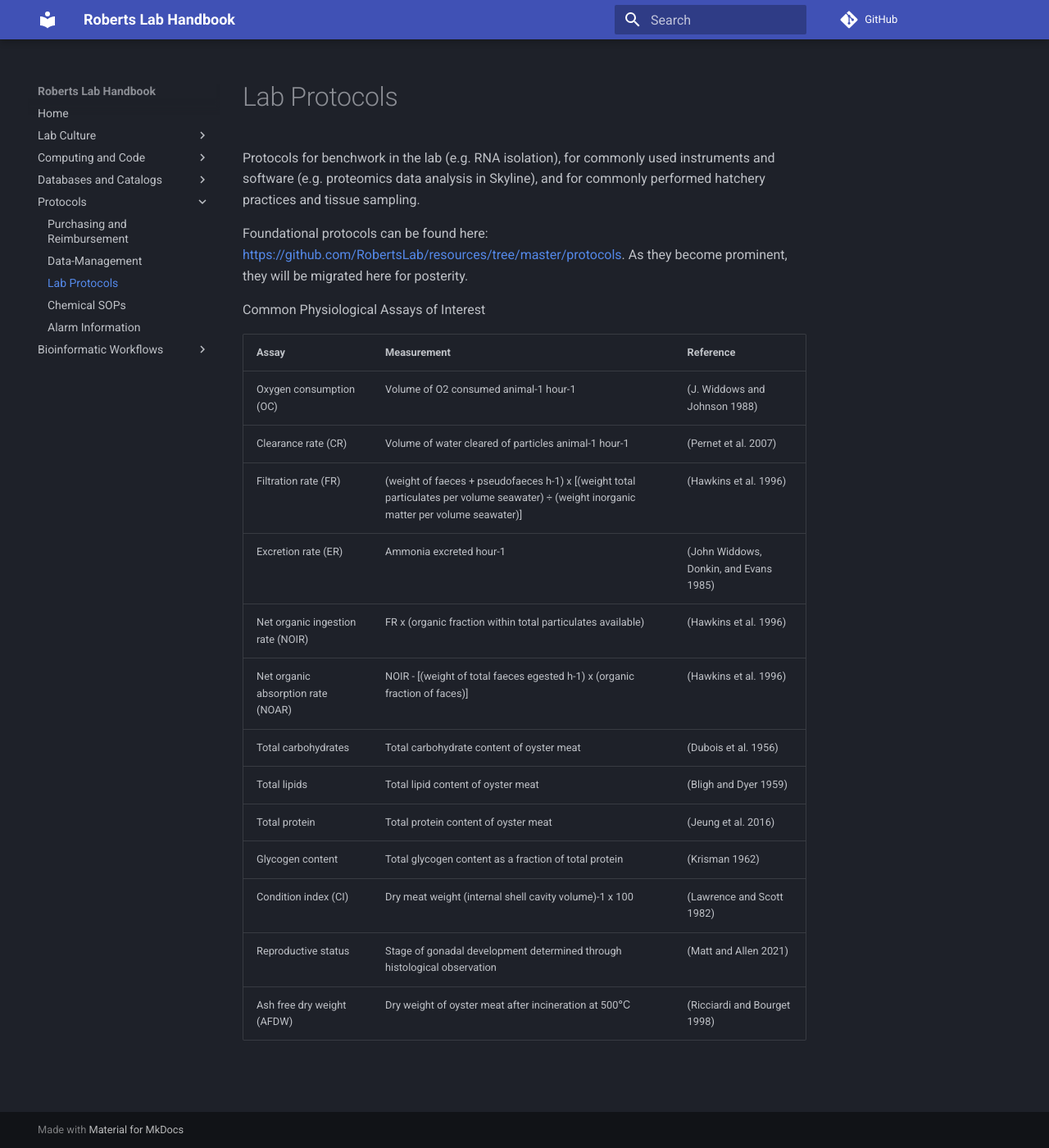
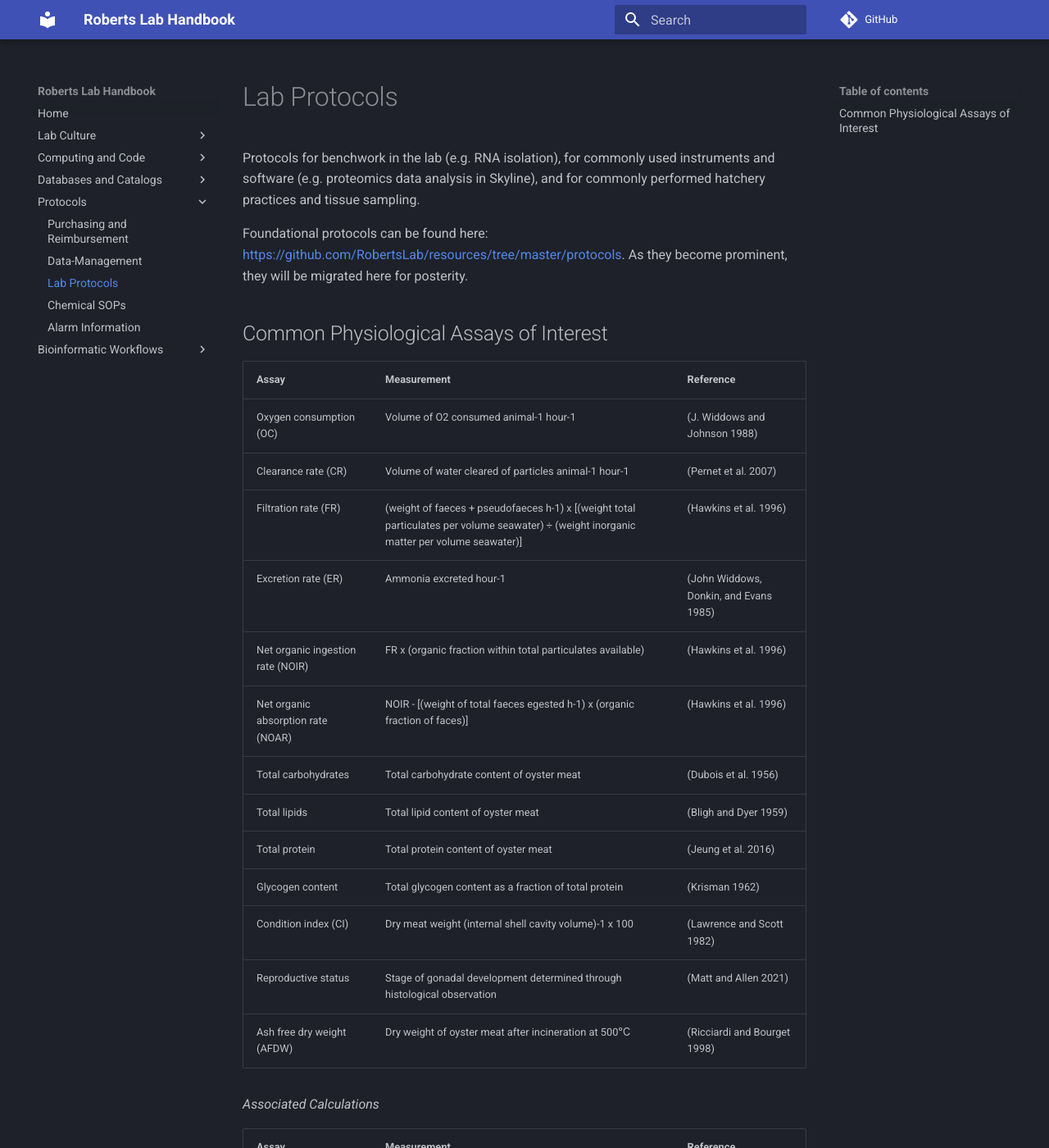
Before and after one commit to RobertsLab/resources, an MkDocs documentation site: the page built from docs/Lab-Protocols.md, in a window 1280 px wide and 1400 px high. Shown: the whole window at 82% size. Built offline with MkDocs 1.6.1 and Material for MkDocs 9.7.7, drawn with Linux system fonts in a browser that asks for light colours; comment, search, counter and statistics services are not loaded.

Commit message:
Update Lab-Protocols.md

```diff
--- a/docs/Lab-Protocols.md
+++ b/docs/Lab-Protocols.md
@@ -3,20 +3,38 @@
 Foundational protocols can be found here: <https://github.com/RobertsLab/resources/tree/master/protocols>. As they become prominent, they will be migrated here for posterity.
 
 
-Common Physiological Assays of Interest
+## Common Physiological Assays of Interest
 
-| Assay                              | Measurement                                                                                                                               | Reference                              |
-|------------------------------------|-------------------------------------------------------------------------------------------------------------------------------------------|----------------------------------------|
-| Oxygen consumption (OC)            | Volume of O2 consumed animal-1 hour-1                                                                                                     | (J. Widdows and Johnson 1988)          |
-| Clearance rate (CR)                | Volume of water cleared of particles animal-1 hour-1                                                                                      | (Pernet et al. 2007)                   |
-| Filtration rate (FR)               | (weight of faeces + pseudofaeces h-1) x [(weight total particulates per volume seawater) ÷ (weight inorganic matter per volume seawater)] | (Hawkins et al. 1996)                  |
-| Excretion rate (ER)                | Ammonia excreted hour-1                                                                                                                   | (John Widdows, Donkin, and Evans 1985) |
-| Net organic ingestion rate (NOIR)  | FR x (organic fraction within total particulates available)                                                                               | (Hawkins et al. 1996)                  |
-| Net organic absorption rate (NOAR) | NOIR - [(weight of total faeces egested h-1) x (organic fraction of faces)]                                                               | (Hawkins et al. 1996)                  |
-| Total carbohydrates                | Total carbohydrate content of oyster meat                                                                                                 | (Dubois et al. 1956)                   |
-| Total lipids                       | Total lipid content of oyster meat                                                                                                        | (Bligh and Dyer 1959)                  |
-| Total protein                      | Total protein content of oyster meat                                                                                                      | (Jeung et al. 2016)                    |
-| Glycogen content                   | Total glycogen content as a fraction of total protein                                                                                     | (Krisman 1962)                         |
-| Condition index (CI)               | Dry meat weight (internal shell cavity volume)-1 x 100                                                                                    | (Lawrence and Scott 1982)              |
-| Reproductive status                | Stage of gonadal development determined through histological observation                                                                  | (Matt and Allen 2021)                  |
-| Ash free dry weight (AFDW)         | Dry weight of oyster meat after incineration at 500℃                                                                                      | (Ricciardi and Bourget 1998)           |
+| Assay | Measurement | Reference |
+|-|-|-|
+| Oxygen consumption (OC) | Volume of O2 consumed animal-1 hour-1 | (J. Widdows and Johnson 1988) |
+| Clearance rate (CR)  | Volume of water cleared of particles animal-1 hour-1 | (Pernet et al. 2007) |
+| Filtration rate (FR) | (weight of faeces + pseudofaeces h-1) x [(weight total particulates per volume seawater) ÷ (weight inorganic matter per volume seawater)] | (Hawkins et al. 1996) |
+| Excretion rate (ER) | Ammonia excreted hour-1 | (John Widdows, Donkin, and Evans 1985) |
+| Net organic ingestion rate (NOIR) | FR x (organic fraction within total particulates available) | (Hawkins et al. 1996) |
+| Net organic absorption rate (NOAR) | NOIR - [(weight of total faeces egested h-1) x (organic fraction of faces)] | (Hawkins et al. 1996) |
+| Total carbohydrates | Total carbohydrate content of oyster meat | (Dubois et al. 1956) |
+| Total lipids | Total lipid content of oyster meat | (Bligh and Dyer 1959) |
+| Total protein | Total protein content of oyster meat | (Jeung et al. 2016) |
+| Glycogen content | Total glycogen content as a fraction of total protein | (Krisman 1962) |
+| Condition index (CI) | Dry meat weight (internal shell cavity volume)-1 x 100    | (Lawrence and Scott 1982) |
+| Reproductive status | Stage of gonadal development determined through histological observation | (Matt and Allen 2021) |
+| Ash free dry weight (AFDW) | Dry weight of oyster meat after incineration at 500℃ | (Ricciardi and Bourget 1998) |
+
+_Associated Calculations_
+
+| Assay | Measurement | Reference |
+|-|-|-|
+| Oxygen consumption (OC) | Volume of O2 consumed animal-1 hour-1 | (J. Widdows and Johnson 1988) |
+| Clearance rate (CR)  | Volume of water cleared of particles animal-1 hour-1 | (Pernet et al. 2007) |
+| Filtration rate (FR) | (weight of faeces + pseudofaeces h-1) x [(weight total particulates per volume seawater) ÷ (weight inorganic matter per volume seawater)] | (Hawkins et al. 1996) |
+| Excretion rate (ER) | Ammonia excreted hour-1 | (John Widdows, Donkin, and Evans 1985) |
+| Net organic ingestion rate (NOIR) | FR x (organic fraction within total particulates available) | (Hawkins et al. 1996) |
+| Net organic absorption rate (NOAR) | NOIR - [(weight of total faeces egested h-1) x (organic fraction of faces)] | (Hawkins et al. 1996) |
+| Total carbohydrates | Total carbohydrate content of oyster meat | (Dubois et al. 1956) |
+| Total lipids | Total lipid content of oyster meat | (Bligh and Dyer 1959) |
+| Total protein | Total protein content of oyster meat | (Jeung et al. 2016) |
+| Glycogen content | Total glycogen content as a fraction of total protein | (Krisman 1962) |
+| Condition index (CI) | Dry meat weight (internal shell cavity volume)-1 x 100    | (Lawrence and Scott 1982) |
+| Reproductive status | Stage of gonadal development determined through histological observation | (Matt and Allen 2021) |
+| Ash free dry weight (AFDW) | Dry weight of oyster meat after incineration at 500℃ | (Ricciardi and Bourget 1998) |
```
